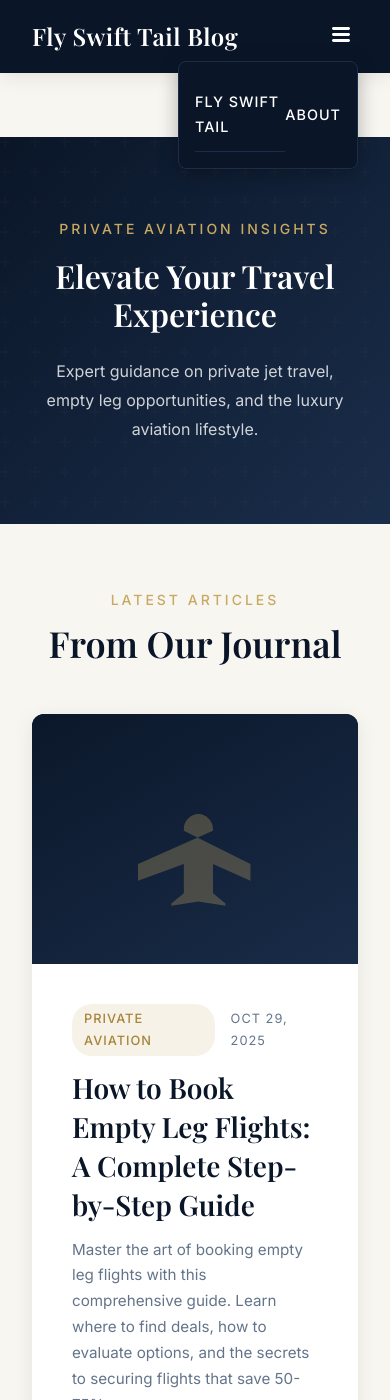
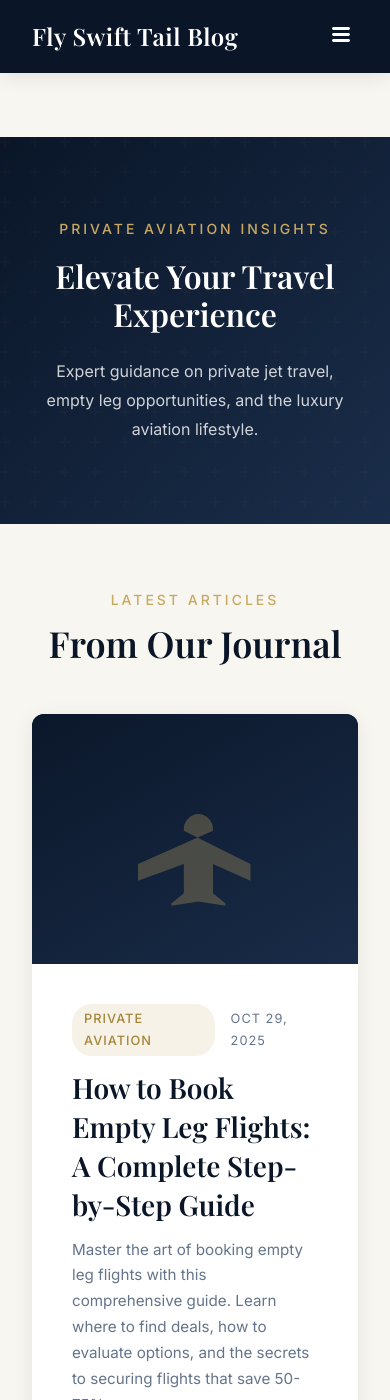
Before and after one commit to Fly-Swift-Tail/blog, a Jekyll site: the page built from index.markdown, in a window 390 px wide and 1400 px high. Built offline with Jekyll 4.4.1, drawn with Linux system fonts in a browser that asks for light colours.

Commit message:
Fix hamburger

```diff
--- a/assets/css/main.scss
+++ b/assets/css/main.scss
@@ -98,7 +98,7 @@ img {
     position: relative;
 
     .trigger {
-      display: none;
+      display: none !important;
       position: absolute;
       top: 100%;
       right: 0;
@@ -109,9 +109,11 @@ img {
       min-width: 180px;
       margin-top: 0.5rem;
       box-shadow: 0 4px 20px rgba(0, 0, 0, 0.3);
+      flex-direction: column;
+      align-items: flex-start;
 
       &.is-open {
-        display: block;
+        display: flex !important;
       }
     }
   }
```
